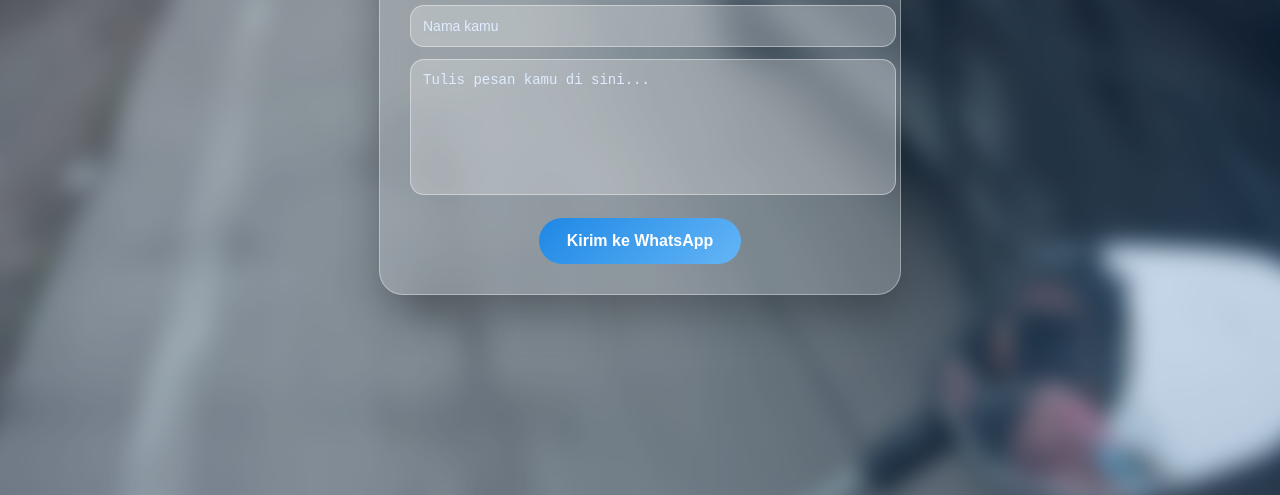
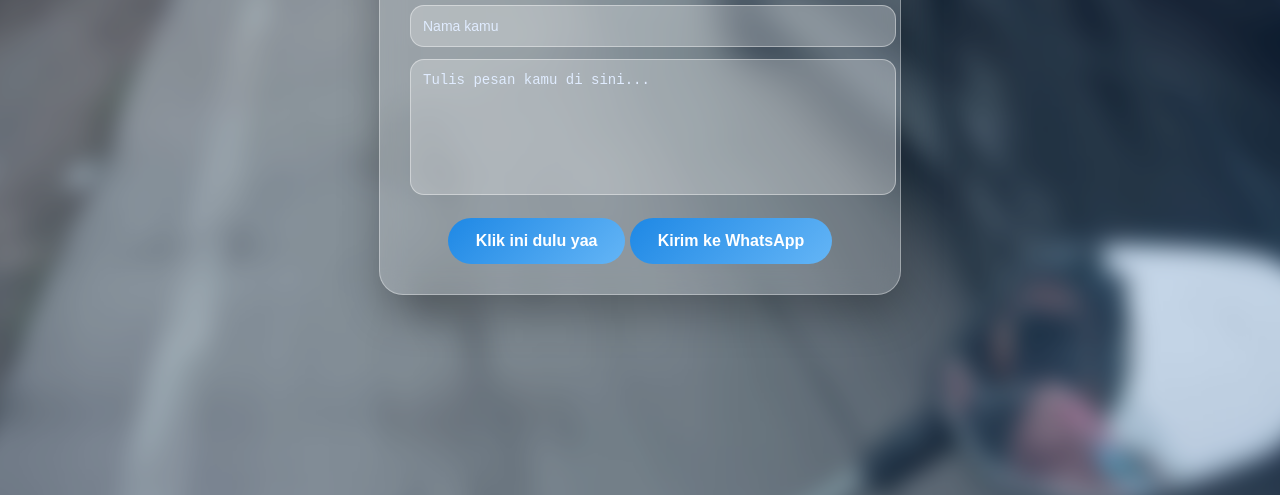
Before and after one commit to Ryuuxopii/specialday, a plain HTML site: page pesan.html in a window 1280 px wide. Shown: the part 305-800 px from the top of the page. Drawn offline with Linux system fonts and the light colour scheme.

Commit message:
pesan.html

```diff
--- a/pesan.html
+++ b/pesan.html
@@ -14,6 +14,7 @@
     <input type="text" id="nama" placeholder="Nama kamu">
     <textarea id="pesan" placeholder="Tulis pesan kamu di sini..."></textarea>
 
+    <button onclick="alert('I Love you my princess my love <b>my bini</b>:v my pcr cintakuuu kiyutkuuu cantikkuuuu sayangkuuuuuuuuuuu, dah kirim lah ehehehe :>💙')">Klik ini dulu yaa</button>
     <button onclick="kirimKeWA()">Kirim ke WhatsApp</button>
 </div>
 
```
